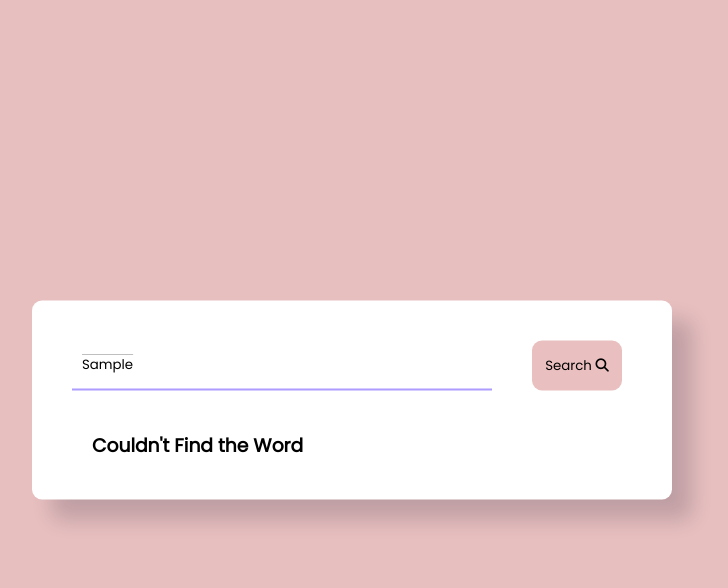
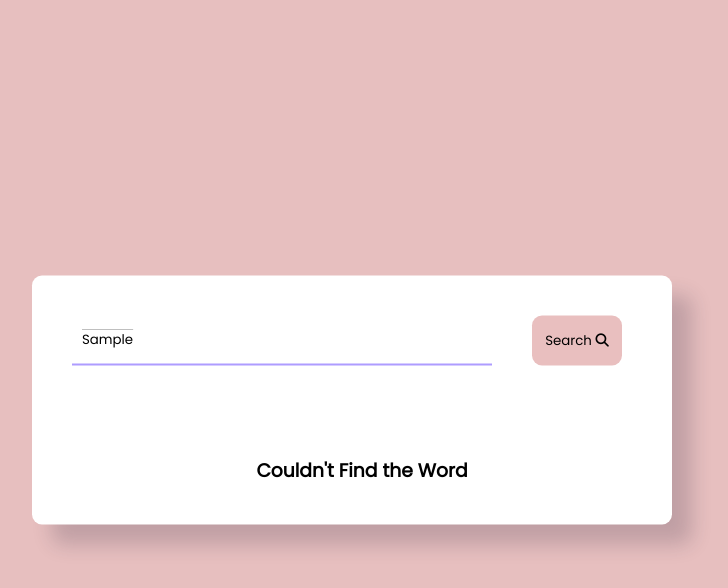
Before and after one commit to luquebas/Projeto_APIs, a plain HTML site: page index.html in a window 1280 px wide. Both pictures are taken after typing "Sample" into the empty fields and a click on the button "Search". Shown: the whole page, without its empty margins (288-1016 px from the left). Drawn offline with Linux system fonts and the light colour scheme; no server answers.

Commit message:
Update style.css

```diff
--- a/style.css
+++ b/style.css
@@ -101,3 +101,8 @@ body {
     border-left: 5px solid rgb(233, 191, 191);
     padding-left: 20px;
 }
+
+.error {
+    margin-top: 50px;
+    text-align: center;
+}
```
